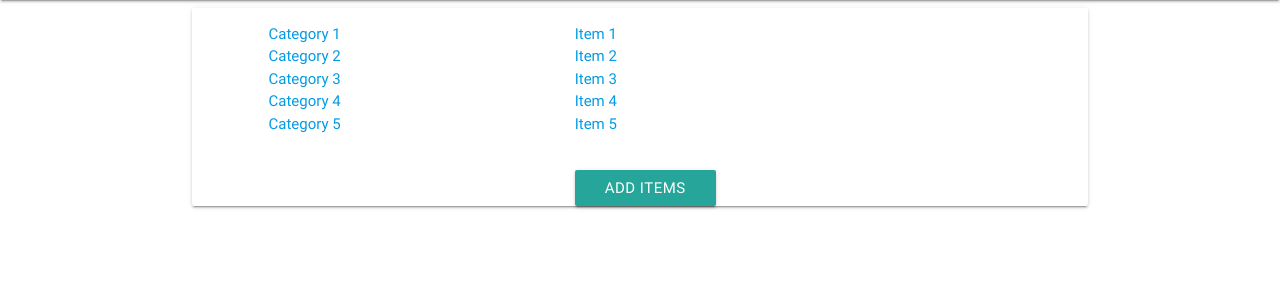
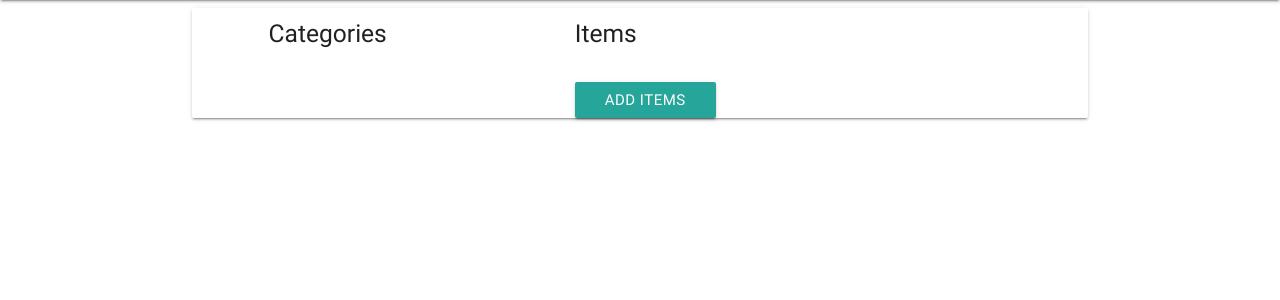
Before and after one commit to nimitbhargava/open-catalog, a Flask app: page / in a window 1280 px wide; the page is wider, and only the part inside the window is pictured. Shown: the part 64-364 px from the top of that part. Run offline with Flask 2, Linux system fonts and the light colour scheme.

Commit message:
Populating home page categories and items from db

```diff
--- a/application.py
+++ b/application.py
@@ -18,7 +18,9 @@
 @app.route('/')
 @app.route('/catalog')
 def show_categories():
-    return render_template('categories.html')
+    categories = session.query(Category).all()
+    latest_5_items = session.query(Item).all()
+    return render_template('categories.html', categories = categories, items = latest_5_items)
 
 
 # Category Items
--- a/templates/categories.html
+++ b/templates/categories.html
@@ -3,21 +3,19 @@
     <div class="card">
         <div class="row">
             <div class="col s12 m4 offset-m1">
+                <h5>Categories</h5>
                 <ul>
-                    <li><a href="#!">Category 1</a></li>
-                    <li><a href="#!">Category 2</a></li>
-                    <li><a href="#!">Category 3</a></li>
-                    <li><a href="#!">Category 4</a></li>
-                    <li><a href="#!">Category 5</a></li>
+                    {% for category in categories %}
+                        <li><a href="#!">{{ category.name }}</a></li>
+                    {% endfor %}
                 </ul>
             </div>
             <div class="col s12 m7">
+                <h5>Items</h5>
                 <ul>
-                    <li><a href="#!">Item 1</a></li>
-                    <li><a href="#!">Item 2</a></li>
-                    <li><a href="#!">Item 3</a></li>
-                    <li><a href="#!">Item 4</a></li>
-                    <li><a href="#!">Item 5</a></li>
+                    {% for item in items %}
+                        <li><a href="#!">{{ item.title }}</a></li>
+                    {% endfor %}
                 </ul>
             </div>
         </div>
```
